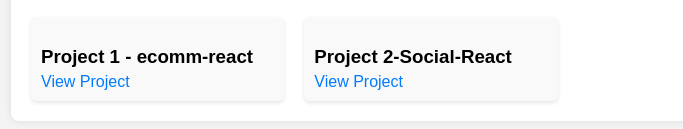
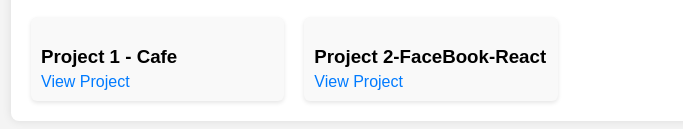
Before and after one commit to MuraliKrishnaSathanaboina/MuraliKrishnaSathanaboina.github.io, a plain HTML site: page index.html in a window 1280 px wide. Shown: the part 177-306 px from the top of the page, without its empty margins (209-892 px from the left). Drawn offline with Linux system fonts and the light colour scheme.

Commit message:
Update index.html

```diff
--- a/index.html
+++ b/index.html
@@ -67,11 +67,11 @@
     <h2>My Projects</h2>
     <div class="projects">
       <div class="project-card">
-        <h3>Project 1 - ecomm-react</h3>
+        <h3>Project 1 - Cafe</h3>
         <a href="https://muralikrishnasathanaboina.github.io/ecomm-react/" target="_blank" rel="noopener noreferrer">View Project</a>
       </div>
       <div class="project-card">
-        <h3>Project 2-Social-React</h3>
+        <h3>Project 2-FaceBook-React</h3>
         <a href="https://muralikrishnasathanaboina.github.io/social-react1/" target="_blank" rel="noopener noreferrer">View Project</a>
       </div>
 
```
